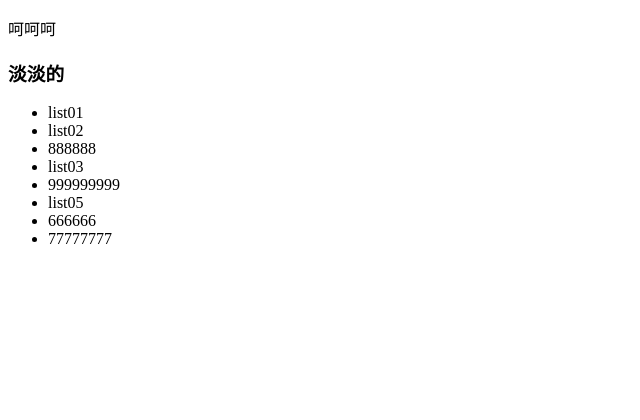
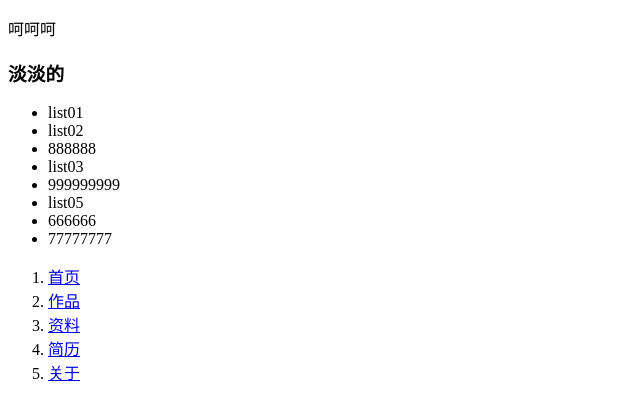
Before and after one commit to zuoamin/tabSNS, a plain HTML site: page index.html in a window 1280 px wide. Shown: the whole page, without its empty margins (0-640 px from the left). Drawn offline with Linux system fonts and the light colour scheme.

Commit message:
修改了index.html

```diff
--- a/index.html
+++ b/index.html
@@ -18,5 +18,12 @@
 		<li>666666</li>
 		<li>77777777</li>
 	</ul>
+	<ol>
+		<li><a href="#">首页</a></li>
+		<li><a href="./views/product.html">作品</a></li>
+		<li><a href="#">资料</a></li>
+		<li><a href="#">简历</a></li>
+		<li><a href="#">关于</a></li>
+	</ol>
 </body>
 </html>
```
